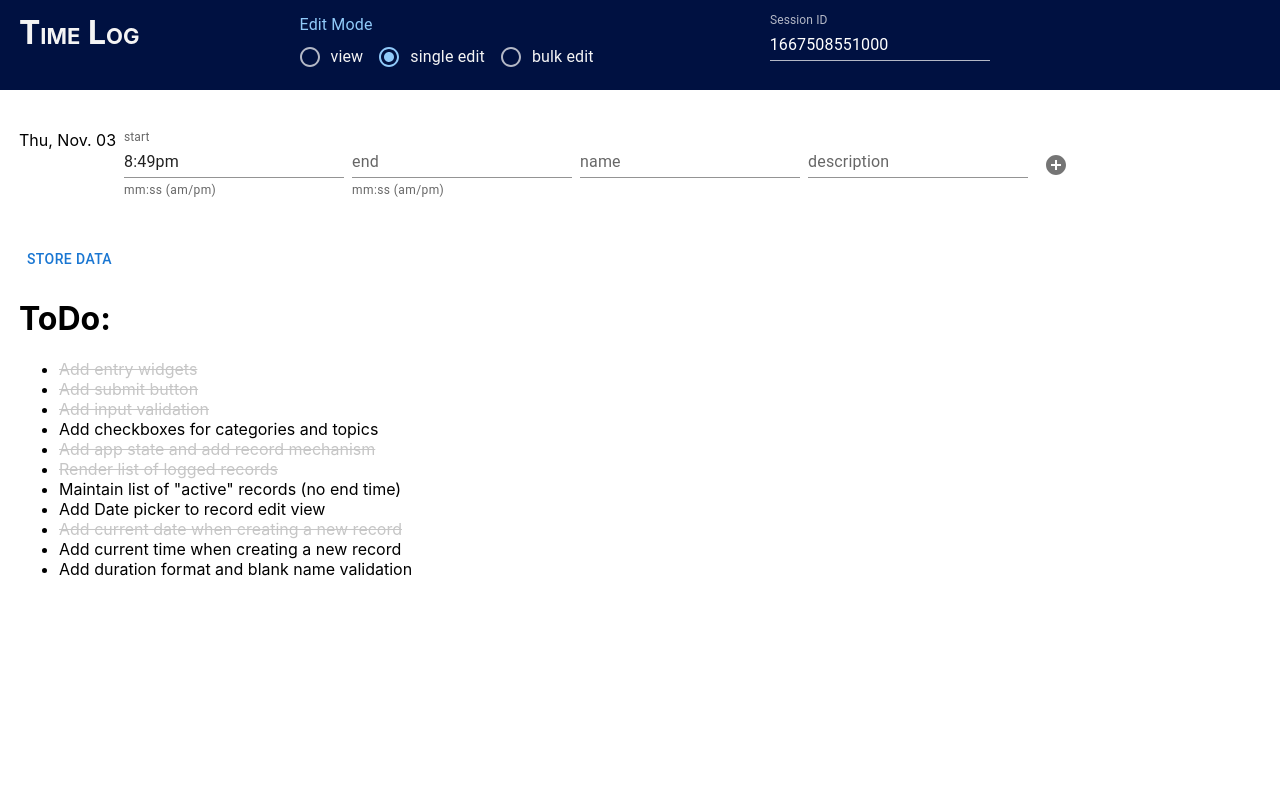
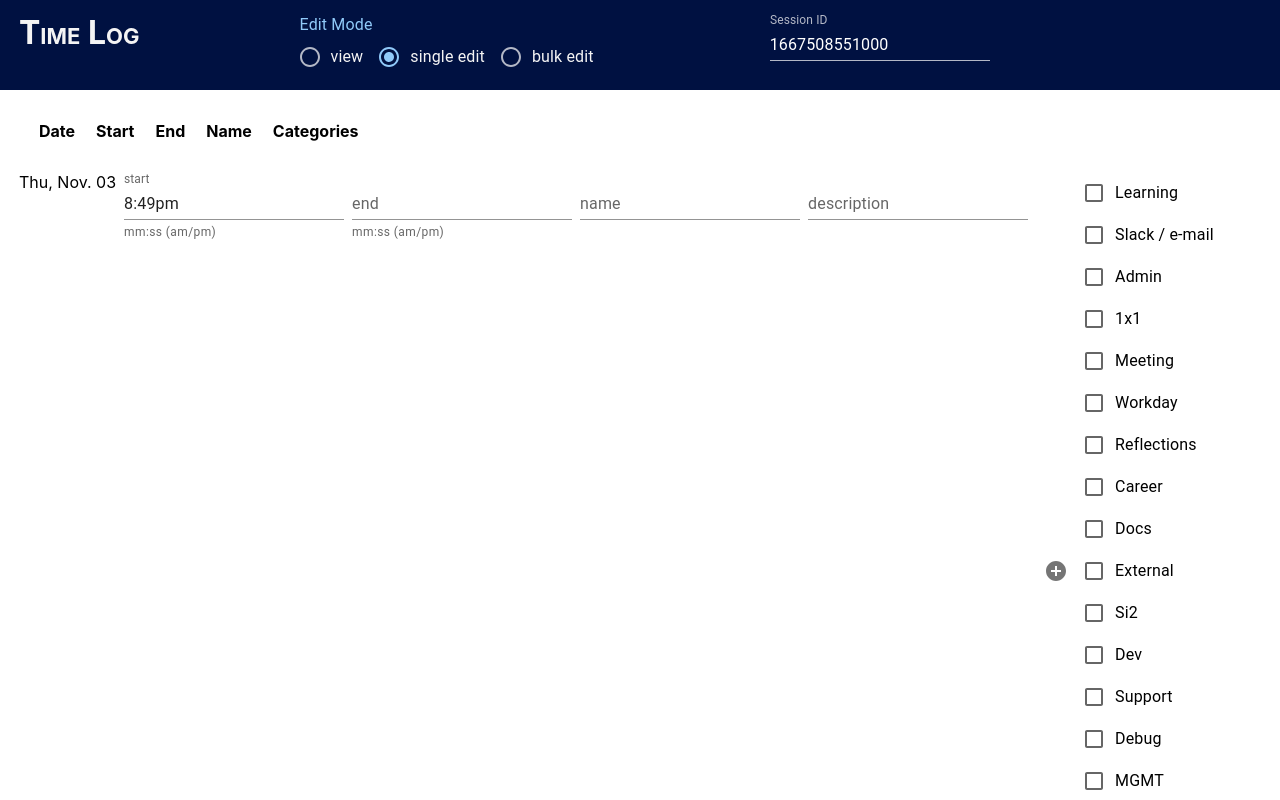
Before and after one commit to rwtaggart/timelog-app, a React (Create React App) app: page / in a window 1280 px wide. Both pictures are taken after a click on the label "single edit". Shown: the top 800 px of the page. Built offline with nearby package versions, Linux system fonts and the light colour scheme.

Commit message:
feat: UX updates and enable production build

```diff
--- a/package.json
+++ b/package.json
@@ -3,6 +3,7 @@
   "version": "0.1.0",
   "private": true,
   "main": "app/main.js",
+  "homepage": ".",
   "dependencies": {
     "@emotion/react": "^11.10.4",
     "@emotion/styled": "^11.10.4",
--- a/src/App.css
+++ b/src/App.css
@@ -135,3 +135,25 @@ del {
 .warn {
   color: #f1c21b;  /* Alert 30 */
 }
+
+table {
+  border: none;
+  border-spacing: 19px 10px;
+}
+
+td {
+  margin: 12px 0 0 0;
+}
+
+tr {
+  margin: 0 12px 0 0;
+}
+
+th {
+  text-align: left;
+}
+
+/* .theader {
+  /* This doesn't create a solid background across the whole table header row. *
+  background-color: #a6c8ff; /* Blue-30 *
+} */
--- a/src/App.js
+++ b/src/App.js
@@ -20,7 +20,7 @@ import format from 'date-fns/format'
 import { parseTime, parseDate, dateFmt, timeFmt, writeData } from './utils.js'
 
 // import { categories, topics } from './constants.js'
-import { ViewTimeLog, EditTimeBlock, resetTimeRecord, NullTime, TimeZeros } from './TimeBlock.js'
+import { ViewTimeLogTable, EditTimeBlock, resetTimeRecord, NullTime, TimeZeros } from './TimeBlock.js'
 
 
 function App() {
@@ -111,7 +111,7 @@ function App() {
           label="edit mode"
         /> */}
         <br />
-        <ViewTimeLog log={timesLog} />
+        <ViewTimeLogTable log={timesLog} />
         <br />
         {editMode != 'view' && <EditTimeBlock addTimeRecord={addTimeRecord} initTimeRecord={resetTimeRecord()} />}
         <br />
@@ -129,7 +129,9 @@ function App() {
               <li><del>Add entry widgets</del></li>
               <li><del>Add submit button</del></li>
               <li><del>Add input validation</del></li>
-              <li>Add checkboxes for categories and topics</li>
+              <li><del>Add checkboxes for categories</del></li>
+              <li><del>Add checkboxes for topics</del></li>
+              <li>Set duration from start & end</li>
               <li><del>Add app state and add record mechanism</del></li>
               <li><del>Render list of logged records</del></li>
               <li>Maintain list of "active" records (no end time)</li>
@@ -137,6 +139,11 @@ function App() {
               <li><del>Add current date when creating a new record</del></li>
               <li>Add current time when creating a new record</li>
               <li>Add duration format and blank name validation</li>
+              <li>Add "break" button</li>
+              <li>Add edit button to each time log record</li>
+              <li>Automatically order based on start time</li>
+              <li>Use Grid to render time log view</li>
+              <li>Use Cards for each row?</li>
             </ul>
         </span>
       </main>
--- a/src/TimeBlock.js
+++ b/src/TimeBlock.js
@@ -5,14 +5,37 @@
  */
 
 import React, {useState} from 'react';
+import { styled } from '@mui/material/styles';
 import Stack from '@mui/material/Stack';
+import Grid from '@mui/material/Grid';
+import Paper from '@mui/material/Paper';
 import TextField from '@mui/material/TextField';
 import IconButton from '@mui/material/IconButton';
 import Tooltip from '@mui/material/Tooltip';
+import FormControlLabel from '@mui/material/FormControlLabel';
+import Checkbox from '@mui/material/Checkbox';
+import Chip from '@mui/material/Chip';
 import AddCircleIcon from '@mui/icons-material/AddCircle';
 
 import setDT from 'date-fns/set'
 import { parseTime, parseDate, dateFmt, timeFmt } from './utils.js'
+import { categories } from './constants.js'
+
+const Item = styled(Paper)(({ theme }) => ({
+  backgroundColor: theme.palette.mode === 'dark' ? '#1A2027' : '#fff',
+  ...theme.typography.body2,
+  padding: theme.spacing(1),
+  textAlign: 'left',
+  color: theme.palette.text.secondary,
+}));
+
+const Row = styled(Paper)(({ theme }) => ({
+  backgroundColor: theme.palette.mode === 'dark' ? '#1A2027' : '#fff',
+  ...theme.typography.body2,
+  padding: theme.spacing(1),
+  textAlign: 'left',
+  color: theme.palette.text.secondary,
+}));
 
 const timeLabels = [ 'start', 'end', ]
 const durationLabels = [ 'duration' ]
@@ -35,6 +58,46 @@ export const resetTimeRecord = () => {
   timeRecord.date = dateFmt(setDT(new Date(), TimeZeros))
   timeRecord.start = timeFmt(new Date())
   return timeRecord
+}
+
+/** Categories & Topics */
+export function Categories(props) {
+  const { selected, setSelected } = props
+  const initCategories = () => {
+    return categories.reduce((prev, cur) => { let mod = {...prev }; mod[cur]=(selected.includes(cur)) ? true : false; return mod;}, {})
+  }
+  const [isChecked, setIsChecked] = useState(initCategories)
+  const handleChange = (name) => (e) => {
+    let modIsChecked = {...isChecked}
+    modIsChecked[name] = !isChecked[name]
+    setIsChecked(modIsChecked)
+    if (modIsChecked[name]) {
+      setSelected([...selected, name])
+    } else {
+      let idx = selected.indexOf(name)
+      if (idx != -1) {
+        let modSelected = [...selected]
+        modSelected.splice(idx, 1)
+        setSelected(modSelected)
+      }
+    }
+  }
+  return (
+    <Stack>
+      {categories.map(name =>
+        // <Checkbox key={'cat'+name+'cb'} checked={isChecked[name]} onChange={handleChange(name)} />
+        <FormControlLabel
+          key={'cat'+name+'fc'}
+          label={name}
+          control={ <Checkbox key={'cat'+name+'cb'} checked={isChecked[name]} onChange={handleChange(name)} /> }
+        />
+        )}
+    </Stack>
+  )
+}
+
+export function Topics(props) {
+
 }
 
 /**
@@ -95,6 +158,11 @@ export function EditTimeBlock(props) {
       setTime(modTime)
     }
   }
+
+  const handleCategoryChange = (selected) => {
+    setTime({...time, 'categories': selected})
+  }
+
   const handleSubmit = (e) => {
     if (validateInputs()) {
       addTimeRecord(time)
@@ -168,6 +236,7 @@ export function EditTimeBlock(props) {
             <AddCircleIcon />
           </IconButton>
         </Tooltip>
+        <Categories selected={time.categories} setSelected={handleCategoryChange}/>
     </Stack>
     {isShowErrMsg && <span className="error">Time format is invalid</span>}
     </>
@@ -177,7 +246,7 @@ export function EditTimeBlock(props) {
 /*
  *  View Time Log
  */
-export function ViewTimeLog(props) {
+export function ViewTimeLogSpan(props) {
   const { log } = props
 
   return (
@@ -189,8 +258,84 @@ export function ViewTimeLog(props) {
           <span>{record.end}       </span>
           <span>{record.duration}  </span>
           <span>{record.name}      </span>
+          <span>{JSON.stringify(record.categories)}</span>
         </Stack>
       )}
     </Stack>
   )
 }
+
+export function ViewTimeLogGrid(props) {
+  const { log } = props
+  return (
+    <Grid container spacing={1}>
+      {log.map((record) =>
+        // <Item>
+        <Grid container item spacing={5} key={ record.start + record.end }>
+          <>
+            <Grid item>
+              <span>{record.date}</span>
+            </Grid>
+            <Grid item>
+            </Grid>
+              <span>{record.start}</span>
+            <Grid item>
+              <span>{record.end}</span>
+            </Grid>
+            <Grid item>
+              <span>{record.duration}</span>
+            </Grid>
+            <Grid item>
+              <span>{record.name}</span>
+            </Grid>
+            <Grid item>
+              <span>{record.categories.join(',')}</span>
+            </Grid>
+          </>
+        </Grid>
+        // </Item>
+        // <Stack direction="row" spacing={10} key={ record.start + record.end }>
+        //   <span>{record.date}      </span>
+        //   <span>{record.start}     </span>
+        //   <span>{record.end}       </span>
+        //   <span>{record.duration}  </span>
+        //   <span>{record.name}      </span>
+        //   <span>{JSON.stringify(record.categories)}</span>
+        // </Stack>
+      )}
+    {/* </Stack> */}
+    </ Grid>
+  )
+}
+
+
+export function ViewTimeLogTable(props) {
+  const { log } = props
+  return (
+    <table>
+      <tr className='theader'>
+        <th>Date</th>
+        <th>Start</th>
+        <th>End</th>
+        {/* <th>Duration</th> */}
+        <th>Name</th>
+        <th>Categories</th>
+      </tr>
+      {log.map((record) =>
+        // <Paper>
+          <tr key={ record.start + record.end }>
+            <>
+              <td>{record.date}</td>
+              <td>{record.start}</td>
+              <td>{record.end}</td>
+              {/* <td>{record.duration}</td> */}
+              <td>{record.name}</td>
+              {/* <td>{record.categories.join(',')}</td> */}
+              <td>{record.categories.map(cat => <Chip label={cat} variant="outlined" />)}</td>
+            </>
+          </tr>
+        // </Paper>
+      )}
+    </table>
+  )
+}
--- /dev/null
+++ b/src/constants.js
@@ -0,0 +1,34 @@
+/**
+ * Constants to use for the app
+ */
+
+export const categories = [
+  'Learning',
+  'Slack / e-mail',
+  'Admin',
+  '1x1',
+  'Meeting',
+  'Workday',
+  'Reflections',
+  'Career',
+  'Docs',
+  'External',
+  'Si2',
+  'Dev',
+  'Support',
+  'Debug',
+  'MGMT',
+  'Recruiting',
+  'Patents',
+  'Extra',
+  'Break',
+]
+
+//   "topics":     ['Milestones', 'Planning', 'TLT', 'ET', 'Analytics', 'IP', 'Workday', 'Buy@IBM'],
+//   "support": ['Authentication', 'Q2A', 'OCP',]
+// }
+// export default constants
+
+/** TODO: Add topics / tags
+ *  Pre-populate and allow for write-ins.
+*/
```
Also changed, not shown: app/main.js (+8 -5 lines), 2 other files (tests, documents, lock files or other folders).
